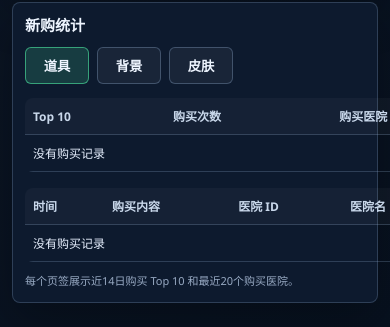
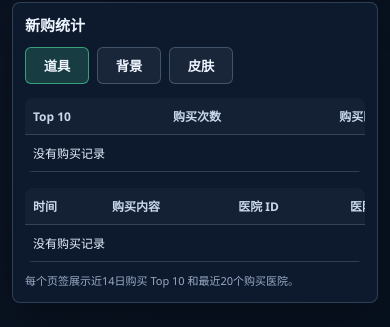
Before and after one commit to sunshaoxuan/rhospital.dashboard, a Flask app: page / in a window 390 px wide. Shown: the part 2616-2943 px from the top of the page. Run offline with Flask 3, Linux system fonts and the light colour scheme; data that the repository does not hold is empty; some libraries are stand-ins or nearby versions.

Commit message:
Contain purchase tables on mobile

```diff
--- a/app/templates/dashboard.html
+++ b/app/templates/dashboard.html
@@ -78,6 +78,7 @@
         }
         .tab-btn.active { border-color: rgba(72, 213, 151, 0.68); background: rgba(72, 213, 151, 0.18); }
         .purchase-grid { display: grid; grid-template-columns: 0.9fr 1.4fr; gap: 16px; align-items: start; }
+        .purchase-grid > div { min-width: 0; }
 
         .table-scroll {
             width: 100%;
```
